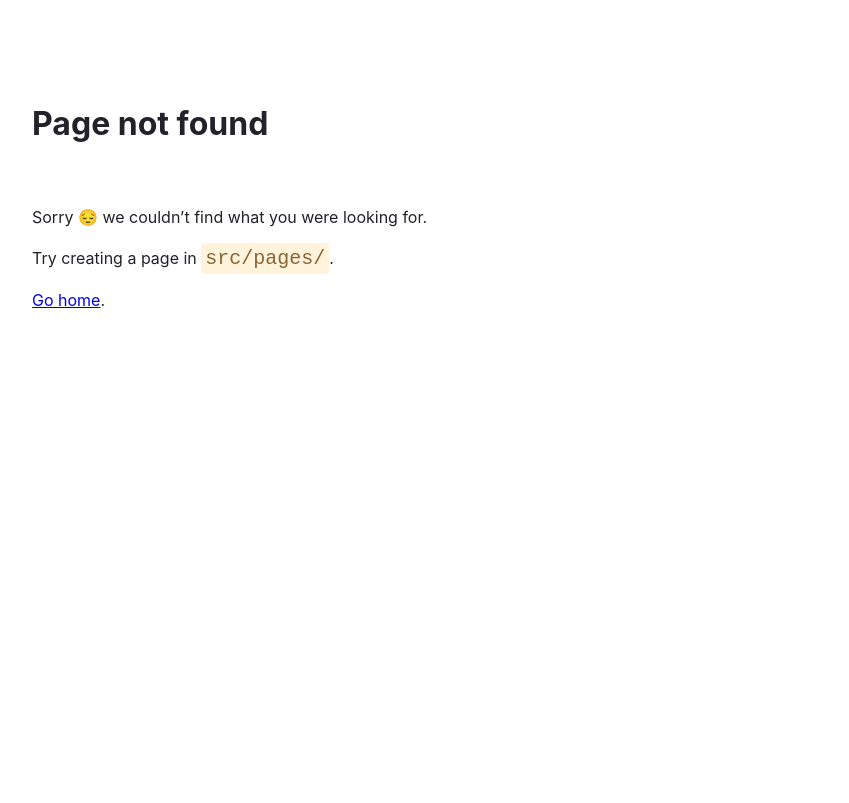
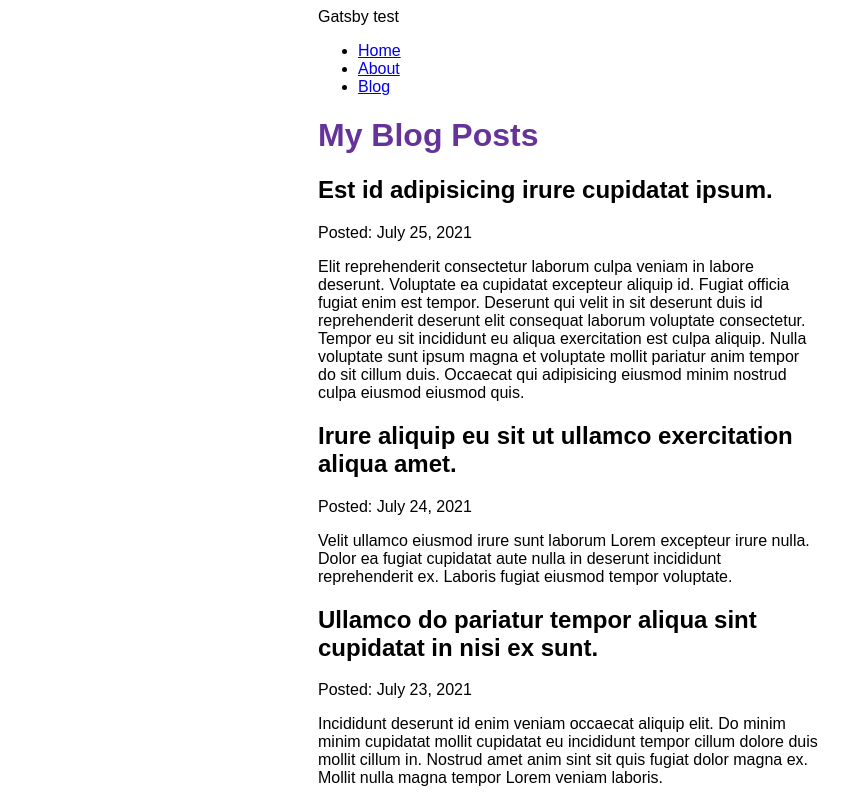
Before and after one commit to xcapistr/gatsby-test, a Gatsby site: page /blog in a window 1280 px wide. Before the commit this address had no page. Shown: the whole page, without its empty margins (72-921 px from the left). Built offline with nearby package versions, Linux system fonts and the light colour scheme; Gatsby itself is replaced by a stand-in of ours.

Commit message:
add mdx blog pages

```diff
--- /dev/null
+++ b/blog/first-post.mdx
@@ -0,0 +1,6 @@
+---
+title: "Ullamco do pariatur tempor aliqua sint cupidatat in nisi ex sunt."
+date: "2021-07-23"
+---
+
+Incididunt deserunt id enim veniam occaecat aliquip elit. Do minim minim cupidatat mollit cupidatat eu incididunt tempor cillum dolore duis mollit cillum in. Nostrud amet anim sint sit quis fugiat dolor magna ex. Mollit nulla magna tempor Lorem veniam laboris.
--- /dev/null
+++ b/blog/second-post.mdx
@@ -0,0 +1,6 @@
+---
+title: "Irure aliquip eu sit ut ullamco exercitation aliqua amet."
+date: "2021-07-24"
+---
+
+Velit ullamco eiusmod irure sunt laborum Lorem excepteur irure nulla. Dolor ea fugiat cupidatat aute nulla in deserunt incididunt reprehenderit ex. Laboris fugiat eiusmod tempor voluptate.
--- /dev/null
+++ b/blog/third-post.mdx
@@ -0,0 +1,7 @@
+---
+title: "Est id adipisicing irure cupidatat ipsum."
+date: "2021-07-25"
+---
+
+
+Elit reprehenderit consectetur laborum culpa veniam in labore deserunt. Voluptate ea cupidatat excepteur aliquip id. Fugiat officia fugiat enim est tempor. Deserunt qui velit in sit deserunt duis id reprehenderit deserunt elit consequat laborum voluptate consectetur. Tempor eu sit incididunt eu aliqua exercitation est culpa aliquip. Nulla voluptate sunt ipsum magna et voluptate mollit pariatur anim tempor do sit cillum duis. Occaecat qui adipisicing eiusmod minim nostrud culpa eiusmod eiusmod quis.
--- a/gatsby-config.js
+++ b/gatsby-config.js
@@ -1,10 +1,18 @@
 module.exports = {
-    siteMetadata: {
-      title: `Gatsby test`,
-        siteUrl: `https://www.yourdomain.tld`,
+  siteMetadata: {
+    title: `Gatsby test`,
+    siteUrl: `https://www.yourdomain.tld`,
+  },
+  plugins: [
+    'gatsby-plugin-image',
+    'gatsby-plugin-sharp',
+    {
+      resolve: 'gatsby-source-filesystem',
+      options: {
+        name: `blog`,
+        path: `${__dirname}/blog`,
+      },
     },
-    plugins: [
-      "gatsby-plugin-image",
-      "gatsby-plugin-sharp",
-    ]
+    "gatsby-plugin-mdx",
+  ],
 }
--- a/package.json
+++ b/package.json
@@ -14,8 +14,11 @@
     "clean": "gatsby clean"
   },
   "dependencies": {
+    "@mdx-js/mdx": "^1.6.22",
+    "@mdx-js/react": "^1.6.22",
     "gatsby": "^4.5.2",
     "gatsby-plugin-image": "^2.5.1",
+    "gatsby-plugin-mdx": "^3.5.1",
     "gatsby-plugin-sharp": "^4.5.1",
     "gatsby-source-filesystem": "^4.5.1",
     "react": "^17.0.1",
--- a/src/components/Layout.js
+++ b/src/components/Layout.js
@@ -1,4 +1,4 @@
-import { Link } from 'gatsby'
+import { Link, useStaticQuery, graphql } from 'gatsby'
 import * as React from 'react'
 import {
   container,
@@ -6,11 +6,26 @@ import {
   navLinks,
   navLinkItem,
   navLinkText,
+  siteTitle,
 } from './layout.module.css'
 
-const Layout = ({ title, children }) => (
+const Layout = ({ title, children }) => {
+  const data = useStaticQuery(graphql`
+    query {
+      site {
+        siteMetadata {
+          title
+        }
+      }
+    }
+  `)
+
+  return (
     <div className={container}>
-    <title>{title}</title>
+      <header className={siteTitle}>{data.site.siteMetadata.title}</header>
+      <title>
+        {title} | {data.site.siteMetadata.title}
+      </title>
       <nav>
         <ul className={navLinks}>
           <li className={navLinkItem}>
@@ -18,8 +33,13 @@ const Layout = ({ title, children }) => (
               Home
             </Link>
           </li>
-        <li>
+          <li className={navLinkItem}>
             <Link to="/about">About</Link>
+          </li>
+          <li className={navLinkItem}>
+            <Link to="/blog" className={navLinkText}>
+              Blog
+            </Link>
           </li>
         </ul>
       </nav>
@@ -29,5 +49,6 @@ const Layout = ({ title, children }) => (
       </main>
     </div>
   )
+}
 
 export default Layout
--- a/src/components/layout.module.css
+++ b/src/components/layout.module.css
@@ -18,3 +18,9 @@
 .nav-link-text {
   color: black;
 }
+.site-title {
+  font-size: 3rem;
+  color: gray;
+  font-weight: 700;
+  margin: 3rem 0;
+}
--- /dev/null
+++ b/src/pages/blog.js
@@ -0,0 +1,38 @@
+import * as React from 'react'
+import { graphql } from 'gatsby'
+import Layout from '../components/Layout'
+import { MDXRenderer } from 'gatsby-plugin-mdx'
+
+const BlogPage = ({ data }) => {
+  return (
+    <Layout title="My Blog Posts">
+      {
+        data.allMdx.nodes.map((node) => (
+          <article key={node.id}>
+            <h2>{node.frontmatter.title}</h2>
+            <p>Posted: {node.frontmatter.date}</p>
+            <MDXRenderer>
+              {node.body}
+            </MDXRenderer>
+          </article>
+        ))
+      }
+    </Layout>
+  )
+}
+
+export const query = graphql`
+  query {
+    allMdx(sort: {fields: frontmatter___date, order: DESC}) {
+      nodes {
+        frontmatter {
+          date(formatString: "MMMM D, YYYY")
+          title
+        }
+        id
+        body
+      }
+    }
+  }
+`
+export default BlogPage
```
Also changed, not shown: 1 other file. Lines whose indentation alone changed are shown as unchanged.
